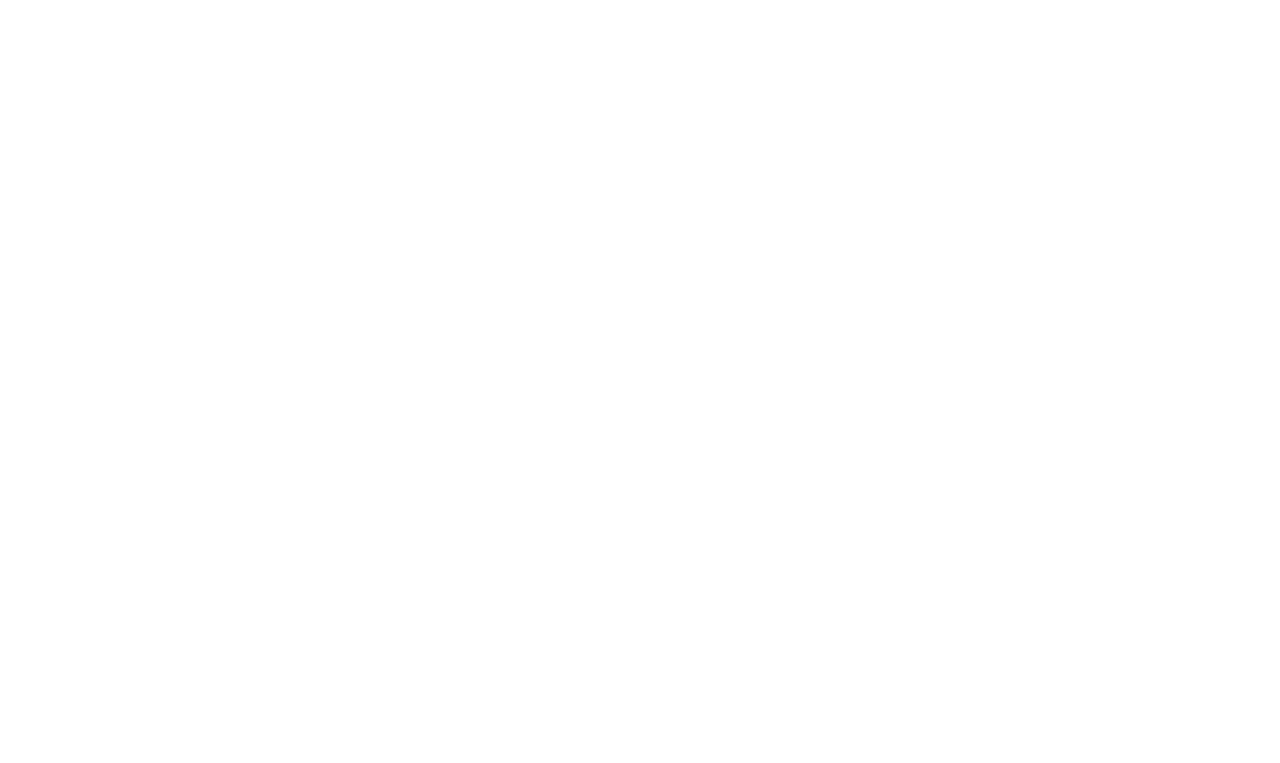
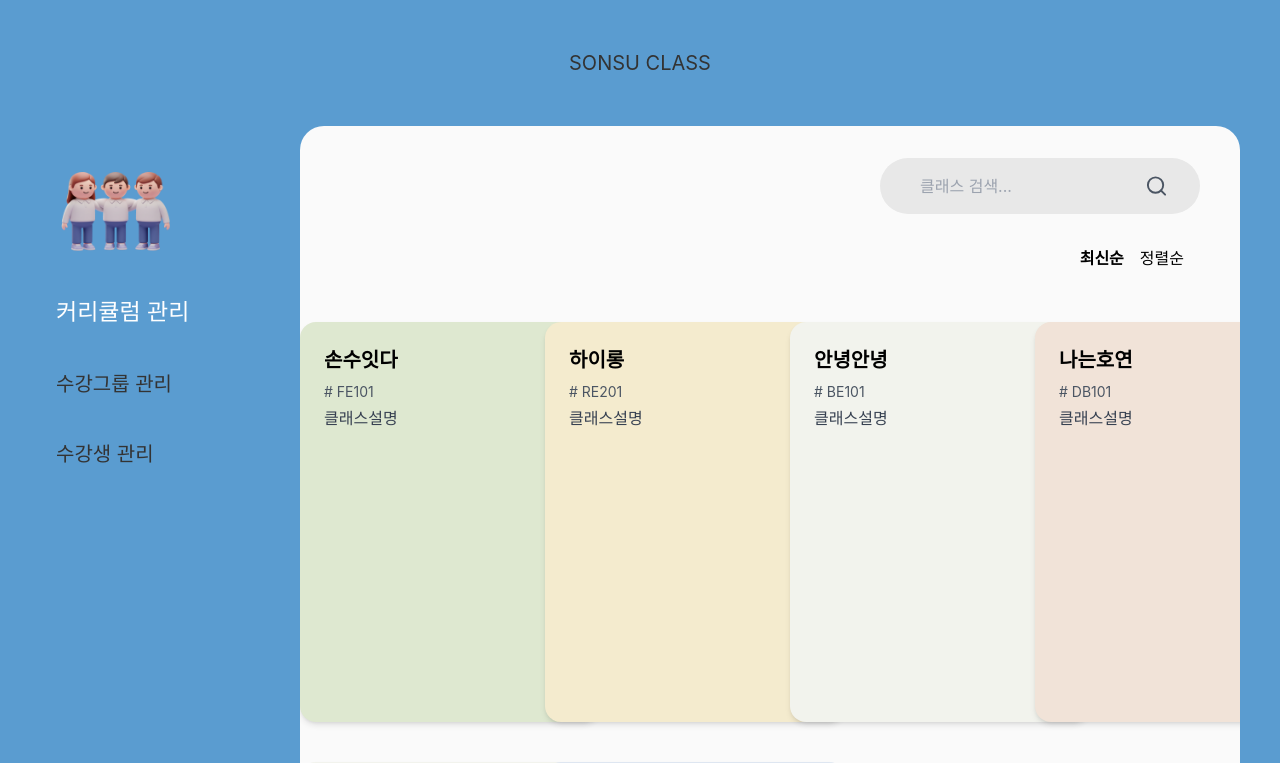
Before and after one commit to cleame8922/Sonsu_Front, a React (Create React App) app: page /CurriMain in a window 1280 px wide. Before the commit this address had no page. Shown: the top 763 px of the page. Built offline with nearby package versions, Linux system fonts and the light colour scheme.

Commit message:
[add] Curri

```diff
--- a/src/App.js
+++ b/src/App.js
@@ -11,12 +11,13 @@ import SpeedStart from "./pages/User/Speed/SpeedStart";
 import MyPage from "./pages/User/MyPage";
 import Study from "./pages/User/Study/Study";
 import AdminMain from "./pages/Admin/Main/AdminMain";
-import AdminNoGroup from './pages/Admin/Member/AdminNoGroup';
-import AdminGroupAdd from './pages/Admin/Member/AdminGroupAdd';
-import AdminStudent from './pages/Admin/Member/AdminStudent';
+import AdminNoGroup from "./pages/Admin/Member/AdminNoGroup";
+import AdminGroupAdd from "./pages/Admin/Member/AdminGroupAdd";
+import AdminStudent from "./pages/Admin/Member/AdminStudent";
+// 커리큘럼
+import CurriMain from "./pages/Admin/Curriculum/CurriMain";
 
 function App() {
-
   return (
     <div className="flex App">
       <BrowserRouter>
@@ -37,6 +38,7 @@ function App() {
             <Route path="/AdminNoGroup" element={<AdminNoGroup />} />
             <Route path="/AdminGroupAdd" element={<AdminGroupAdd />} />
             <Route path="/AdminStudent" element={<AdminStudent />} />
+            <Route path="/CurriMain" element={<CurriMain />} />
           </Routes>
         </div>
       </BrowserRouter>
--- a/src/components/AdminNav.jsx
+++ b/src/components/AdminNav.jsx
@@ -1,27 +1,29 @@
-import React, { useState } from 'react';
-import { useNavigate } from 'react-router-dom';
+import React, { useState } from "react";
+import { useNavigate } from "react-router-dom";
 import { FaUserCircle } from "react-icons/fa";
 
 export default function AdminNav() {
-  const [selected, setSelected] = useState('커리큘럼 관리');
+  const [selected, setSelected] = useState("커리큘럼 관리");
   const navigate = useNavigate();
 
   const handleClick = (menu) => {
     setSelected(menu);
-    if (menu === '커리큘럼 관리') {
-      navigate('/adminnogroup'); // 원하는 경로로 이동
-    }if (menu === '수강그룹 관리') {
-      navigate('/adminnogroup'); // 원하는 경로로 이동
-    }if (menu === '수강생 관리') {
-      navigate('/adminnogroup'); // 원하는 경로로 이동
+    if (menu === "커리큘럼 관리") {
+      navigate("/CurriMain"); // 원하는 경로로 이동
+    }
+    if (menu === "수강그룹 관리") {
+      navigate("/adminnogroup"); // 원하는 경로로 이동
+    }
+    if (menu === "수강생 관리") {
+      navigate("/adminnogroup"); // 원하는 경로로 이동
     }
   };
 
-  const menus = ['커리큘럼 관리', '수강그룹 관리', '수강생 관리'];
+  const menus = ["커리큘럼 관리", "수강그룹 관리", "수강생 관리"];
 
   return (
-    <div className='flex flex-col w-[20%] mx-14 mt-3'>
-      <div className='flex flex-col my-5'>
+    <div className="flex flex-col w-[20%] mx-14 ">
+      <div className="flex flex-col my-5">
         <img
           src="/assets/images/Admin/Member/group.png"
           alt="group"
@@ -33,8 +35,8 @@ export default function AdminNav() {
             key={menu}
             className={`flex my-5 fontBold cursor-pointer ${
               selected === menu
-                ? 'text-white text-[23px]'
-                : 'text-[#333] text-[20px]'
+                ? "text-white text-[23px]"
+                : "text-[#333] text-[20px]"
             }`}
             onClick={() => handleClick(menu)}
           >
@@ -43,8 +45,8 @@ export default function AdminNav() {
         ))}
       </div>
 
-      <div className='flex h-full items-end pb-12'>
-        <FaUserCircle size={53} className='text-[#555552] rounded-3xl' />
+      <div className="flex h-full items-end pb-12">
+        <FaUserCircle size={53} className="text-[#555552] rounded-3xl" />
       </div>
     </div>
   );
--- a/src/components/AdminTitle.jsx
+++ b/src/components/AdminTitle.jsx
@@ -1,7 +1,9 @@
-import React from 'react'
+import React from "react";
 
 export default function AdminTitle() {
   return (
-    <div className='py-5 fontSB text-[20px] text-[#333333] flex justify-center'>SONSU CLASS</div>
-  )
+    <div className="py-12 fontSB text-[20px] text-[#333333] flex justify-center">
+      SONSU CLASS
+    </div>
+  );
 }
--- /dev/null
+++ b/src/pages/Admin/Curriculum/CurriMain.jsx
@@ -0,0 +1,117 @@
+import React, { useState } from "react";
+import { useNavigate } from "react-router-dom";
+import { FiSearch } from "react-icons/fi";
+import AdminTitle from "../../../components/AdminTitle";
+import AdminNav from "../../../components/AdminNav";
+
+export default function CurriMain() {
+  const classes = [
+    { name: "손수잇다", code: "FE101", desc: "클래스설명" },
+    { name: "하이롱", code: "RE201", desc: "클래스설명" },
+    { name: "안녕안녕", code: "BE101", desc: "클래스설명" },
+    { name: "나는호연", code: "DB101", desc: "클래스설명" },
+    { name: "드디어개발을하는군아", code: "AL101", desc: "클래스설명" },
+    { name: "뿡", code: "PJ301", desc: "클래스설명" },
+  ];
+
+  const colors = [
+    "#DEE6F1",
+    "#F2F3ED",
+    "#F1E3D8",
+    "#F4EBCE",
+    "#DEE8D0",
+    "#F0E4F8",
+    "#D9D9D9",
+    "#DEE6F1",
+  ];
+
+  const [sortType, setSortType] = useState("latest");
+  const [search, setSearch] = useState("");
+
+  // 클래스별 색상 고정 (처음 렌더링 시에만 랜덤 배정)
+  const [colorMap] = useState(() => {
+    const map = {};
+    classes.forEach((cls) => {
+      const randomColor = colors[Math.floor(Math.random() * colors.length)];
+      map[cls.code] = randomColor;
+    });
+    return map;
+  });
+
+  const filteredClasses = classes
+    .filter((cls) => cls.name.toLowerCase().includes(search.toLowerCase()))
+    .sort((a, b) => {
+      if (sortType === "name") return a.name.localeCompare(b.name);
+      return 0;
+    });
+
+  return (
+    <div className="min-h-screen bg-[#5A9CD0]">
+      <AdminTitle />
+
+      <div className="flex w-full">
+        <AdminNav />
+
+        <div className="flex flex-col mr-10 w-full rounded-3xl bg-[#fafafa] h-[990px]">
+          {/* 상단 탭 + 검색 */}
+          <div className="flex flex-col items-end mb-6 mr-10 mt-8">
+            {/* 검색창 */}
+            <div className="relative w-80 mb-6">
+              <input
+                type="text"
+                placeholder="클래스 검색..."
+                className="bg-[#E8E8E8] rounded-full px-10 py-4 w-full"
+                value={search}
+                onChange={(e) => setSearch(e.target.value)}
+              />
+              <FiSearch
+                className="absolute right-8 top-1/2 -translate-y-1/2 text-gray-600"
+                size={23}
+              />
+            </div>
+
+            {/* 정렬 버튼 */}
+            <div className="flex mr-2">
+              <button
+                className={`px-2 py-2 rounded-lg ${
+                  sortType === "latest" ? "font-black" : ""
+                }`}
+                onClick={() => setSortType("latest")}
+              >
+                최신순
+              </button>
+              <button
+                className={`px-2 py-2 rounded-lg ${
+                  sortType === "name" ? "font-black" : ""
+                }`}
+                onClick={() => setSortType("name")}
+              >
+                정렬순
+              </button>
+            </div>
+          </div>
+
+          {/* 클래스 카드 */}
+          <div className="flex justify-center overflow-auto mb-10">
+            <div className="grid grid-cols-4 gap-10 mt-5">
+              {filteredClasses.map((cls) => {
+                const bg = colorMap[cls.code]; // 고정된 색상 사용
+                return (
+                  <div
+                    key={cls.code}
+                    className="rounded-2xl p-6 shadow-md h-[400px] w-[300px]"
+                    style={{ backgroundColor: bg }}
+                  >
+                    <h2 className="text-xl font-bold mb-2">{cls.name}</h2>
+                    <p className="text-sm text-gray-600 mb-1"># {cls.code}</p>
+                    <p className="text-gray-700">{cls.desc}</p>
+                  </div>
+                );
+              })}
+            </div>
+          </div>
+        </div>
+      </div>
+    </div>
+  );
+}
```
